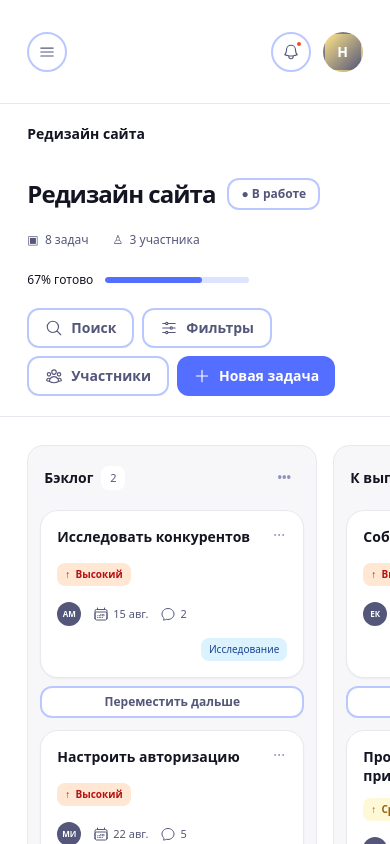
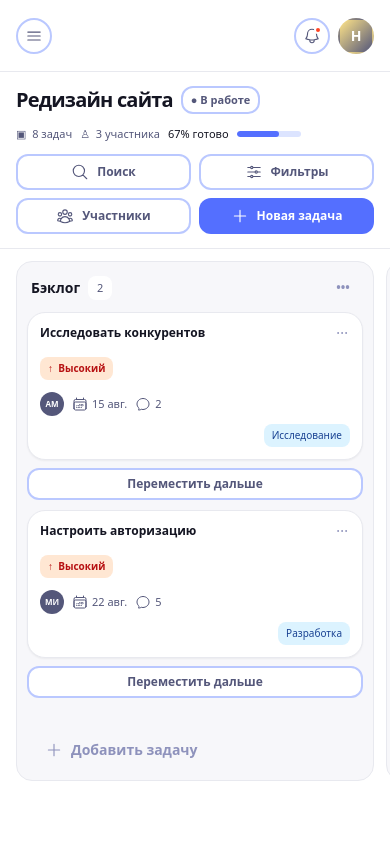
Before and after one commit to ahawi/planqora-nextjs, a Next.js app: page /spaces/website in a window 390 px wide. Built offline with nearby package versions, Linux system fonts and the light colour scheme.

Commit message:
fix(ui): improve mobile task layout

```diff
--- a/src/entities/task/ui/kanban-task-card.tsx
+++ b/src/entities/task/ui/kanban-task-card.tsx
@@ -23,9 +23,9 @@ export function KanbanTaskCard({ task }: { task: Task }) {
   const priority = priorityStyles[task.priority]
 
   return (
-    <Card className="p-4 shadow-sm">
+    <Card className="p-4 shadow-sm max-[520px]:p-3">
       <div className="flex items-start justify-between gap-3">
-        <h3 className="text-sm font-semibold leading-snug">
+        <h3 className="text-sm font-semibold leading-snug max-[520px]:text-xs">
           <Link className="hover:text-primary-600" href={`/tasks/${task.id}`}>
             {task.title}
           </Link>
@@ -41,11 +41,11 @@ export function KanbanTaskCard({ task }: { task: Task }) {
         </Button>
       </div>
       <span
-        className={`mt-3 inline-flex rounded-lg px-2 py-1 text-[10px] font-bold ${priority.style}`}
+        className={`mt-3 inline-flex rounded-lg px-2 py-1 text-[10px] font-bold max-[520px]:mt-2 ${priority.style}`}
       >
         ↑&nbsp; {priority.label}
       </span>
-      <div className="mt-4 flex items-center gap-3 text-[11px] text-secondary-400">
+      <div className="mt-4 flex items-center gap-3 text-[11px] text-secondary-400 max-[520px]:mt-3 max-[520px]:gap-2">
         <span className="grid size-6 place-items-center rounded-full bg-secondary-400 text-[8px] font-bold text-primary-0">
           {task.assignee}
         </span>
@@ -58,7 +58,7 @@ export function KanbanTaskCard({ task }: { task: Task }) {
           {task.comments}
         </span>
       </div>
-      <div className="mt-3 flex justify-end">
+      <div className="mt-3 flex justify-end max-[520px]:mt-2">
         <span className="rounded-lg bg-information-100 px-2 py-1 text-[10px] font-medium text-information-800">
           {task.tag}
         </span>
--- a/src/features/create-task/ui/create-task-dialog.tsx
+++ b/src/features/create-task/ui/create-task-dialog.tsx
@@ -14,14 +14,14 @@ export const CreateTaskDialog = ({
 }: CreateTaskDialogProps) => {
   return (
     <div
-      className="fixed inset-0 z-50 grid place-items-center overflow-y-auto bg-secondary-900/45 p-5 backdrop-blur-[2px] max-[560px]:items-end max-[560px]:p-0"
+      className="fixed inset-0 z-50 grid place-items-center overflow-y-auto bg-secondary-900/45 p-5 backdrop-blur-[2px] max-[560px]:p-3"
       role="presentation"
     >
       <section
         aria-describedby="create-task-dialog-description"
         aria-labelledby="create-task-dialog-title"
         aria-modal="true"
-        className="my-auto w-full max-w-[680px] overflow-hidden rounded-3xl bg-primary-0 shadow-[0_24px_80px_rgba(4,8,21,0.2)] max-[560px]:mb-0 max-[560px]:mt-auto max-[560px]:max-h-[calc(100dvh-24px)] max-[560px]:rounded-b-none max-[560px]:rounded-t-3xl"
+        className="my-auto w-full max-w-[680px] overflow-hidden rounded-3xl bg-primary-0 shadow-[0_24px_80px_rgba(4,8,21,0.2)] max-[560px]:max-h-[calc(100dvh-24px)] max-[560px]:rounded-2xl"
         role="dialog"
       >
         <header className="flex items-start justify-between gap-6 border-b border-border px-8 py-6 max-[560px]:px-5 max-[560px]:py-5">
--- a/src/features/create-task/ui/create-task-form.tsx
+++ b/src/features/create-task/ui/create-task-form.tsx
@@ -201,10 +201,21 @@ export const CreateTaskForm = ({
       </div>
 
       <div className="flex justify-end gap-3 border-t border-border pt-5 max-[420px]:grid max-[420px]:grid-cols-2">
-        <Button onClick={onCancel} size="lg" type="button" variant="secondary">
+        <Button
+          className="whitespace-nowrap max-[420px]:px-3 max-[420px]:text-sm"
+          onClick={onCancel}
+          size="lg"
+          type="button"
+          variant="secondary"
+        >
           Отмена
         </Button>
-        <Button disabled={isSubmitting} size="lg" type="submit">
+        <Button
+          className="whitespace-nowrap max-[420px]:px-3 max-[420px]:text-sm"
+          disabled={isSubmitting}
+          size="lg"
+          type="submit"
+        >
           Создать задачу
         </Button>
       </div>
--- a/src/widgets/dashboard-header/ui/dashboard-header.tsx
+++ b/src/widgets/dashboard-header/ui/dashboard-header.tsx
@@ -4,10 +4,10 @@ import { Button } from '@/src/shared/ui'
 
 function UserActions() {
   return (
-    <div className="flex items-center gap-3">
+    <div className="flex items-center gap-3 max-[520px]:gap-2">
       <Button
         aria-label="Уведомления"
-        className="relative rounded-full"
+        className="relative rounded-full max-[520px]:size-9"
         iconOnly
         variant="secondary"
       >
@@ -16,7 +16,7 @@ function UserActions() {
       </Button>
       <Button
         aria-label="Профиль Насти"
-        className="rounded-full bg-gradient-to-br from-warning-300 to-secondary-400 text-primary-0"
+        className="rounded-full bg-gradient-to-br from-warning-300 to-secondary-400 text-primary-0 max-[520px]:size-9"
         iconOnly
         variant="minimal"
       >
@@ -28,10 +28,10 @@ function UserActions() {
 
 export function MobileHeader() {
   return (
-    <header className="hidden min-h-[104px] items-center justify-between border-b border-border bg-primary-0 px-[clamp(20px,7vw,32px)] max-[860px]:flex">
+    <header className="hidden min-h-[104px] items-center justify-between border-b border-border bg-primary-0 px-[clamp(20px,7vw,32px)] max-[860px]:flex max-[520px]:min-h-[72px] max-[520px]:px-4">
       <Button
         aria-label="Открыть меню"
-        className="rounded-full"
+        className="rounded-full max-[520px]:size-9"
         iconOnly
         variant="secondary"
       >
--- a/src/widgets/kanban-board/ui/kanban-board.tsx
+++ b/src/widgets/kanban-board/ui/kanban-board.tsx
@@ -48,8 +48,8 @@ export function KanbanBoard() {
 
   return (
     <section className="flex h-full min-h-0 flex-col overflow-hidden">
-      <header className="shrink-0 border-b border-border px-[clamp(20px,3vw,36px)] py-5 max-[860px]:px-[clamp(20px,7vw,32px)]">
-        <div className="mb-8 flex items-center justify-between gap-6">
+      <header className="shrink-0 border-b border-border px-[clamp(20px,3vw,36px)] py-5 max-[860px]:px-[clamp(20px,7vw,32px)] max-[520px]:px-4 max-[520px]:py-3.5">
+        <div className="mb-8 flex items-center justify-between gap-6 max-[520px]:hidden">
           <p className="text-sm text-secondary-400">
             <span className="max-[520px]:hidden">
               Пространства&nbsp; / &nbsp;
@@ -67,39 +67,55 @@ export function KanbanBoard() {
             />
           </label>
         </div>
-        <div className="flex flex-wrap items-center justify-between gap-5">
+        <div className="flex flex-wrap items-center justify-between gap-5 max-[520px]:gap-3">
           <div>
-            <div className="flex items-center gap-3">
-              <h1 className="text-[clamp(24px,3vw,32px)] font-bold tracking-[-0.04em]">
+            <div className="flex items-center gap-3 max-[520px]:gap-2">
+              <h1 className="text-[clamp(24px,3vw,32px)] font-bold tracking-[-0.04em] max-[520px]:text-xl">
                 Редизайн сайта
               </h1>
-              <Button size="sm" variant="secondary">
+              <Button
+                className="max-[520px]:h-7 max-[520px]:px-2 max-[520px]:text-[11px]"
+                size="sm"
+                variant="secondary"
+              >
                 ● В работе
               </Button>
             </div>
-            <div className="mt-5 flex flex-wrap items-center gap-6 text-xs text-secondary-400">
+            <div className="mt-5 flex flex-wrap items-center gap-6 text-xs text-secondary-400 max-[520px]:mt-3 max-[520px]:gap-2 max-[520px]:text-[11px]">
               <span>▣ &nbsp;{formatTaskCount(tasks.length)}</span>
               <span>♙ &nbsp;3 участника</span>
-              <div className="flex items-center gap-3">
+              <div className="flex items-center gap-3 max-[520px]:gap-2">
                 <span className="text-secondary-500">67% готово</span>
-                <Progress className="w-36" value={67} />
+                <Progress className="w-36 max-[520px]:w-16" value={67} />
               </div>
             </div>
           </div>
-          <div className="flex flex-wrap gap-2">
-            <Button variant="secondary">
+          <div className="flex flex-wrap gap-2 max-[520px]:grid max-[520px]:w-full max-[520px]:grid-cols-2">
+            <Button
+              className="max-[520px]:h-9 max-[520px]:px-2 max-[520px]:text-xs"
+              variant="secondary"
+            >
               <MagnifyingGlassIcon />
               Поиск
             </Button>
-            <Button variant="secondary">
+            <Button
+              className="max-[520px]:h-9 max-[520px]:px-2 max-[520px]:text-xs"
+              variant="secondary"
+            >
               <AdjustmentsHorizontalIcon />
               Фильтры
             </Button>
-            <Button variant="secondary">
+            <Button
+              className="max-[520px]:h-9 max-[520px]:px-2 max-[520px]:text-xs"
+              variant="secondary"
+            >
               <UserGroupIcon />
               Участники
             </Button>
-            <Button onClick={() => setCreateTaskStatus('backlog')}>
+            <Button
+              className="max-[520px]:h-9 max-[520px]:px-2 max-[520px]:text-xs"
+              onClick={() => setCreateTaskStatus('backlog')}
+            >
               <PlusIcon />
               Новая задача
             </Button>
@@ -117,8 +133,8 @@ export function KanbanBoard() {
         </CreateTaskDialog>
       )}
 
-      <div className="min-h-0 flex-1 overflow-auto bg-primary-0 px-[clamp(20px,3vw,36px)] py-7 max-[860px]:px-[clamp(20px,7vw,32px)] [scrollbar-width:thin]">
-        <div className="grid min-w-max grid-flow-col gap-4 min-[1280px]:min-w-0 min-[1280px]:grid-flow-row min-[1280px]:grid-cols-4">
+      <div className="min-h-0 flex-1 overflow-auto bg-primary-0 px-[clamp(20px,3vw,36px)] py-7 max-[860px]:px-[clamp(20px,7vw,32px)] max-[520px]:px-4 max-[520px]:py-3 [scrollbar-width:thin]">
+        <div className="grid min-w-max grid-flow-col gap-4 max-[520px]:gap-3 min-[1280px]:min-w-0 min-[1280px]:grid-flow-row min-[1280px]:grid-cols-4">
           {columns.map((column, idx) => {
             const nextStatus = columns[idx + 1]?.id
 
--- a/src/widgets/kanban-board/ui/kanban-column.tsx
+++ b/src/widgets/kanban-board/ui/kanban-column.tsx
@@ -19,8 +19,8 @@ export const KanbanColumn = ({
   onAddTask,
 }: KanbanColumnProps) => {
   return (
-    <section className="flex min-h-[610px] w-[290px] shrink-0 flex-col rounded-2xl border border-border bg-surface-muted p-3 min-[1280px]:w-auto min-[1280px]:min-w-0">
-      <header className="mb-3 flex items-center justify-between px-1 py-1">
+    <section className="flex min-h-[610px] w-[290px] shrink-0 flex-col rounded-2xl border border-border bg-surface-muted p-3 max-[520px]:min-h-[520px] max-[520px]:w-[calc(100vw-32px)] max-[520px]:p-2.5 min-[1280px]:w-auto min-[1280px]:min-w-0">
+      <header className="mb-3 flex items-center justify-between px-1 py-1 max-[520px]:mb-2 max-[520px]:py-0">
         <div className="flex items-center gap-2">
           <h2 className="text-sm font-bold">{title}</h2>
           <span className="grid size-6 place-items-center rounded-lg bg-primary-0 text-[11px] text-secondary-400">
@@ -36,7 +36,7 @@ export const KanbanColumn = ({
           •••
         </Button>
       </header>
-      <div className="grid gap-3">
+      <div className="grid gap-3 max-[520px]:gap-2.5">
         {tasks.map((task) => (
           <div className="grid gap-2" key={task.id}>
             <KanbanTaskCard task={task} />
```
